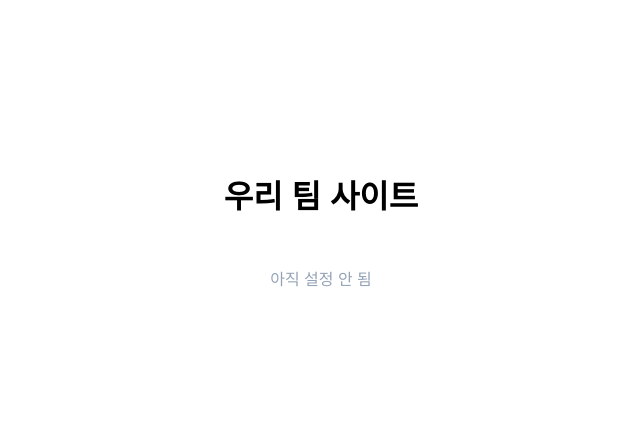
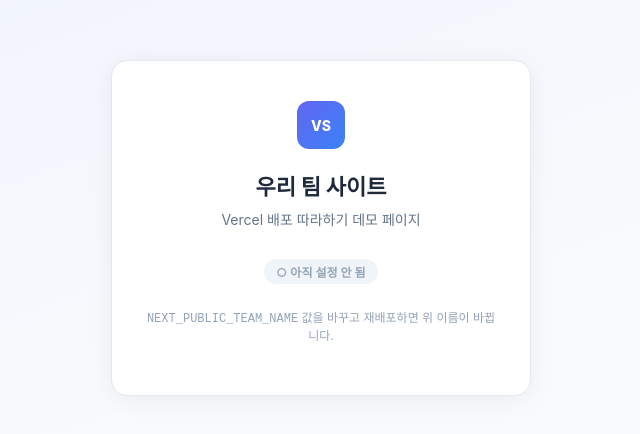
Before and after one commit to heinemann9/tutorial_test, a Next.js app: page / in a window 1280 px wide. Shown: the part 172-606 px from the top of the page, without its empty margins (319-959 px from the left). Built offline with nearby package versions, Linux system fonts and the light colour scheme.

Commit message:
feat: redesign landing page as a centered card
Plain text was too bare for tutorial screenshots — add a card
layout with logo mark, status pill, and helper caption.

```diff
--- /dev/null
+++ b/app/globals.css
@@ -0,0 +1,10 @@
+* {
+  box-sizing: border-box;
+}
+
+body {
+  margin: 0;
+  font-family: -apple-system, BlinkMacSystemFont, "Segoe UI", "Noto Sans KR", Helvetica, Arial, sans-serif;
+  background: linear-gradient(160deg, #eef2ff 0%, #f8fafc 60%);
+  color: #1e293b;
+}
--- a/app/layout.js
+++ b/app/layout.js
@@ -1,3 +1,5 @@
+import './globals.css'
+
 export const metadata = {
   title: 'Vercel 배포 따라하기 데모',
   description: '환경변수로 팀 이름을 보여주는 최소 데모 페이지',
@@ -6,7 +8,7 @@ export const metadata = {
 export default function RootLayout({ children }) {
   return (
     <html lang="ko">
-      <body style={{ margin: 0, fontFamily: 'sans-serif' }}>{children}</body>
+      <body>{children}</body>
     </html>
   )
 }
--- a/app/page.js
+++ b/app/page.js
@@ -1,22 +1,72 @@
 export default function Home() {
   const teamName = process.env.NEXT_PUBLIC_TEAM_NAME
-  const displayName = teamName ? `${teamName} 사이트` : '우리 팀 사이트'
+  const isSet = Boolean(teamName)
+  const displayName = isSet ? `${teamName} 사이트` : '우리 팀 사이트'
 
   return (
     <main
       style={{
         minHeight: '100vh',
         display: 'flex',
-        flexDirection: 'column',
         alignItems: 'center',
         justifyContent: 'center',
-        gap: 12,
+        padding: 24,
       }}
     >
-      <h1>{displayName}</h1>
-      <p style={{ color: teamName ? '#16a34a' : '#94a3b8' }}>
-        {teamName ? '환경변수 적용됨' : '아직 설정 안 됨'}
-      </p>
+      <div
+        style={{
+          width: '100%',
+          maxWidth: 420,
+          background: '#fff',
+          borderRadius: 16,
+          border: '1px solid #e2e8f0',
+          boxShadow: '0 4px 24px rgba(15, 23, 42, 0.06)',
+          padding: '40px 32px',
+          textAlign: 'center',
+        }}
+      >
+        <div
+          style={{
+            width: 48,
+            height: 48,
+            margin: '0 auto 20px',
+            borderRadius: 12,
+            background: 'linear-gradient(135deg, #6366f1 0%, #3b82f6 100%)',
+            display: 'flex',
+            alignItems: 'center',
+            justifyContent: 'center',
+            color: '#fff',
+            fontWeight: 800,
+            fontSize: 14,
+          }}
+        >
+          VS
+        </div>
+
+        <h1 style={{ fontSize: 22, fontWeight: 800, margin: 0 }}>{displayName}</h1>
+        <p style={{ color: '#64748b', fontSize: 14, marginTop: 8 }}>
+          Vercel 배포 따라하기 데모 페이지
+        </p>
+
+        <span
+          style={{
+            display: 'inline-block',
+            marginTop: 16,
+            padding: '4px 12px',
+            borderRadius: 999,
+            fontSize: 12,
+            fontWeight: 600,
+            color: isSet ? '#15803d' : '#94a3b8',
+            background: isSet ? '#dcfce7' : '#f1f5f9',
+          }}
+        >
+          {isSet ? '● 환경변수 적용됨' : '○ 아직 설정 안 됨'}
+        </span>
+
+        <p style={{ color: '#94a3b8', fontSize: 12, marginTop: 24 }}>
+          <code>NEXT_PUBLIC_TEAM_NAME</code> 값을 바꾸고 재배포하면 위 이름이 바뀝니다.
+        </p>
+      </div>
     </main>
   )
 }
```
